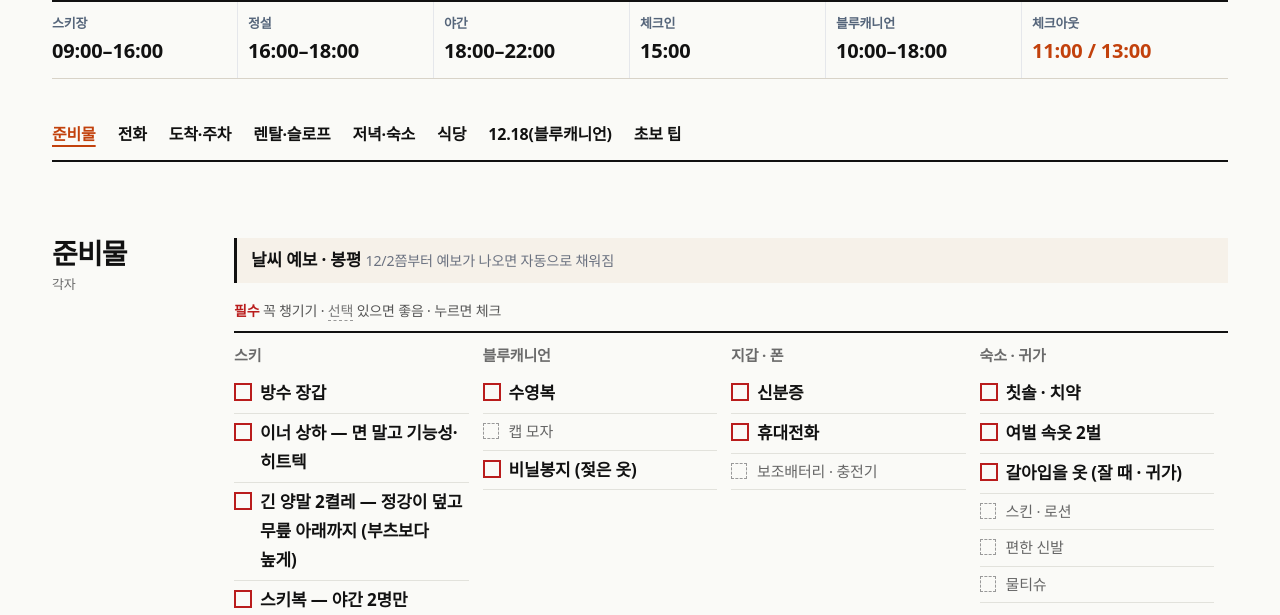
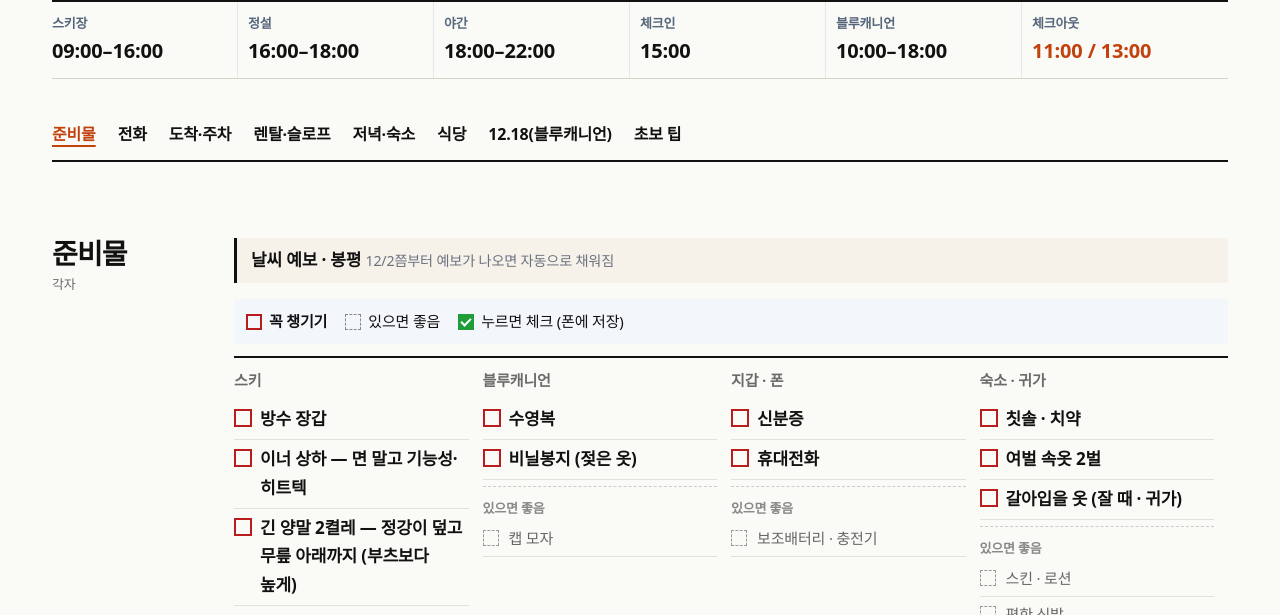
Before and after one commit to designinglaunguage/ski-1217, a plain HTML site: page index.html in a window 1280 px wide. Shown: the part 185-800 px from the top of the page. Drawn offline with Linux system fonts and the light colour scheme.

Commit message:
update 11-28 00:36

```diff
--- a/index.html
+++ b/index.html
@@ -139,6 +139,8 @@ details.fold.big{border:2px solid #0f2a4a;background:#f3f6fa;margin:14px 0}detai
 .facmap{position:relative;max-width:720px;margin:12px 0 6px}.facmap img{width:100%;display:block;border:1px solid #ddd}.facmap .fp{position:absolute;transform:translate(-50%,-50%);width:44px;height:44px;border-radius:50%;border:0;background:transparent;cursor:pointer;font-size:0}.facmap .fp:focus-visible{outline:3px solid #c2410c}
 .faccards{max-width:720px;border-top:2px solid var(--ink)}.fc{border-bottom:1px solid #e5e7eb}.fc>summary{list-style:none;display:grid;grid-template-columns:36px 1fr auto;gap:12px;align-items:center;padding:12px 0;cursor:pointer}.fc>summary::-webkit-details-marker{display:none}.fc>summary::after{content:"+";font-size:22px;color:#55657a}.fc[open]>summary::after{content:"−"}.fc>summary i{width:32px;height:32px;border-radius:50%;color:#fff;font-style:normal;font-weight:800;display:grid;place-items:center}.fc>summary b{display:block;font-size:17px;color:var(--ink)}.fc>summary small{display:block;font-size:14px;color:#55657a}.fc ul{list-style:none;margin:0 0 12px 48px;padding:0}.fc li{display:grid;grid-template-columns:40px 1fr;padding:4px 0;font-size:15px}.fc li b{color:#0f2a4a}.fc.hit{background:#fff6cc}
 .tldr{border:3px solid var(--ink);padding:14px 16px 10px;margin:10px 0 16px;background:#fff}.tldr .k{display:inline-block;background:var(--ink);color:#fff;padding:3px 10px;font-size:15px;margin-bottom:6px}.tldr ol{margin:6px 0 8px;padding-left:22px}.tldr li{margin:6px 0;font-size:16.5px;line-height:1.55}.tldr p{margin:6px 0 0;font-size:15.5px;border-top:1px solid #ddd;padding-top:8px}
+.lg2{display:flex;flex-wrap:wrap;gap:8px 18px;margin:8px 0 12px;padding:10px 12px;background:#f3f6fa;font-size:15px}.lg2 span{display:flex;align-items:center;gap:7px}.lg2 i{width:16px;height:16px;display:inline-block}.lg2 .bm{border:2.5px solid #b91c1c}.lg2 .bo{border:1.5px dashed #888}.lg2 .bd{background:#1f9d3a;position:relative}.lg2 .bd::after{content:"";position:absolute;left:5px;top:2px;width:4px;height:8px;border:solid #fff;border-width:0 2px 2px 0;transform:rotate(45deg)}
+.ck li.must{font-weight:700;color:var(--ink)}.ck li.must::before{border:2.5px solid #b91c1c}.ck li.sep{cursor:default;padding-left:0;border-bottom:0;font-size:13px;color:#888;padding:10px 0 2px;border-top:1px dashed #ccc;margin-top:6px;font-weight:600}.ck li.sep::before,.ck li.sep::after{display:none}
 </style>
 </head><body><main>
 <div class="top"><span>PHOENIX PARK · 12.17–18</span></div>
@@ -164,16 +166,12 @@ details.fold.big{border:2px solid #0f2a4a;background:#f3f6fa;margin:14px 0}detai
 
 <section class="step" id="p" data-until="2026-12-17T06:00"><div class="t"><b>준비물</b><span>각자</span></div><div>
 <div class="wx"><b>날씨 예보 · 봉평</b> <small>12/2쯤부터 예보가 나오면 자동으로 채워짐</small></div>
-<p class="lg"><span class="must">필수</span> 꼭 챙기기 · <span class="opt">선택</span> 있으면 좋음 · 누르면 체크</p>
+<div class="lg2"><span><i class="bm"></i><b>꼭 챙기기</b></span><span><i class="bo"></i>있으면 좋음</span><span><i class="bd"></i>누르면 체크 (폰에 저장)</span></div>
 <div class="ck">
-<div><h4>스키</h4><ul>
-<li class="must">방수 장갑</li><li class="must">이너 상하 — 면 말고 기능성·히트텍</li><li class="must">긴 양말 2켤레 — 정강이 덮고 무릎 아래까지 (부츠보다 높게)</li><li class="must">스키복 — 야간 2명만</li><li class="opt">넥워머</li><li class="opt">보온층 (플리스)</li><li class="opt">선크림 · 립밤</li></ul></div>
-<div><h4>블루캐니언</h4><ul>
-<li class="must">수영복</li><li class="opt">캡 모자</li><li class="must">비닐봉지 (젖은 옷)</li></ul></div>
-<div><h4>지갑 · 폰</h4><ul>
-<li class="must">신분증</li><li class="must">휴대전화</li><li class="opt">보조배터리 · 충전기</li></ul></div>
-<div><h4>숙소 · 귀가</h4><ul>
-<li class="must">칫솔 · 치약</li><li class="must">여벌 속옷 2벌</li><li class="must">갈아입을 옷 (잘 때 · 귀가)</li><li class="opt">스킨 · 로션</li><li class="opt">편한 신발</li><li class="opt">물티슈</li></ul></div>
+<div><h4>스키</h4><ul><li class="must">방수 장갑</li><li class="must">이너 상하 — 면 말고 기능성·히트텍</li><li class="must">긴 양말 2켤레 — 정강이 덮고 무릎 아래까지 (부츠보다 높게)</li><li class="must">스키복 — 야간 2명만</li><li class="sep">있으면 좋음</li><li class="opt">넥워머</li><li class="opt">보온층 (플리스)</li><li class="opt">선크림 · 립밤</li></ul></div>
+<div><h4>블루캐니언</h4><ul><li class="must">수영복</li><li class="must">비닐봉지 (젖은 옷)</li><li class="sep">있으면 좋음</li><li class="opt">캡 모자</li></ul></div>
+<div><h4>지갑 · 폰</h4><ul><li class="must">신분증</li><li class="must">휴대전화</li><li class="sep">있으면 좋음</li><li class="opt">보조배터리 · 충전기</li></ul></div>
+<div><h4>숙소 · 귀가</h4><ul><li class="must">칫솔 · 치약</li><li class="must">여벌 속옷 2벌</li><li class="must">갈아입을 옷 (잘 때 · 귀가)</li><li class="sep">있으면 좋음</li><li class="opt">스킨 · 로션</li><li class="opt">편한 신발</li><li class="opt">물티슈</li></ul></div>
 </div>
 <p class="note">안 챙겨도 됨: 샴푸 · 드라이기 (객실에 있음). 객실 수건은 1인 1개</p>
 <h3>전날 장보기 (공용)</h3>
@@ -495,7 +493,7 @@ document.getElementById('mv').onclick=e=>{const b=e.target.closest('button');if(
 document.getElementById('fmore').onclick=()=>{open_=!open_;draw();if(!open_)document.getElementById('ftab').scrollIntoView({block:'start'})};
 draw();
 const K='phoenix-pack-v1';let st={};try{st=JSON.parse(localStorage.getItem(K)||'{}')}catch(e){}
-document.querySelectorAll('.ck li').forEach((li,i)=>{if(st[i])li.classList.add('on');li.onclick=()=>{li.classList.toggle('on');st[i]=li.classList.contains('on');try{localStorage.setItem(K,JSON.stringify(st))}catch(e){}}});
+document.querySelectorAll('.ck li:not(.sep)').forEach((li,i)=>{if(st[i])li.classList.add('on');li.onclick=()=>{li.classList.toggle('on');st[i]=li.classList.contains('on');try{localStorage.setItem(K,JSON.stringify(st))}catch(e){}}});
 })();
 
 (function(){const now=new Date();let st={};try{st=JSON.parse(localStorage.getItem('phoenix-fold-v1')||'{}')}catch(e){}
```
